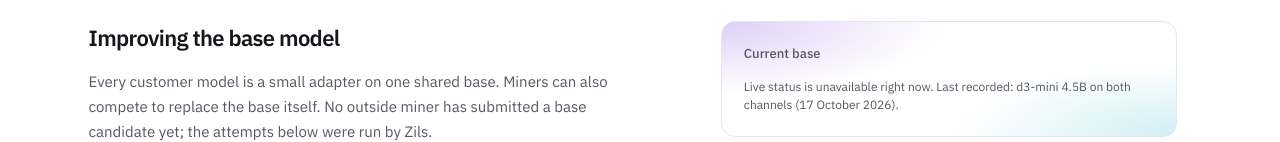
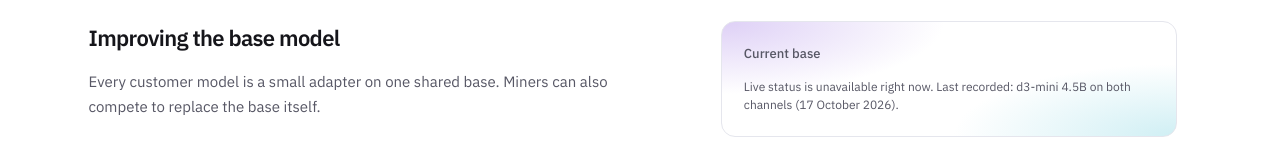
Before and after one commit to ooo-hq/zils-web, a Next.js app: page /miners in a window 1280 px wide. Shown: the part 681-823 px from the top of the page. Built offline with nearby package versions, Linux system fonts and the light colour scheme; no server answers; a web font is replaced by a local one.

Commit message:
Drop the outside-miner note from the base-model intro

```diff
--- a/app/(home)/miners/page.tsx
+++ b/app/(home)/miners/page.tsx
@@ -125,7 +125,7 @@ export default async function MinersPage() {
         <div className={s.baseIntro}>
           <div>
             <h2 id="base-tier-heading" className={s.sectionTitle}>Improving the base model</h2>
-            <p>Every customer model is a small adapter on one shared base. Miners can also compete to replace the base itself. No outside miner has submitted a base candidate yet; the attempts below were run by Zils.</p>
+            <p>Every customer model is a small adapter on one shared base. Miners can also compete to replace the base itself.</p>
           </div>
           <section className={s.current} aria-labelledby="current-base">
             <h2 id="current-base">Current base</h2>
```
